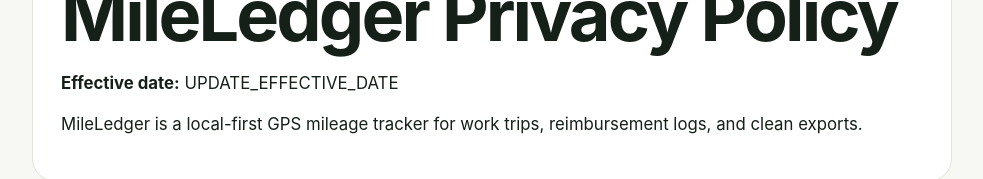
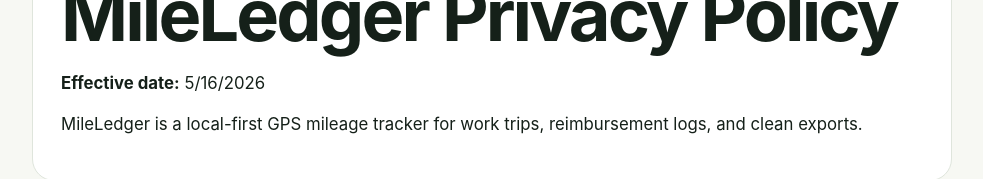
Before and after one commit to ADUB332/mileledger, a plain HTML site: page privacy.html in a window 1280 px wide. Shown: the part 206-385 px from the top of the page, without its empty margins (148-1131 px from the left). Drawn offline with Linux system fonts and the light colour scheme.

Commit message:
Update effective date in privacy policy

```diff
--- a/privacy.html
+++ b/privacy.html
@@ -16,7 +16,7 @@
     <section class="card">
       <p class="eyebrow">Privacy Policy</p>
       <h1>MileLedger Privacy Policy</h1>
-      <p><strong>Effective date:</strong> UPDATE_EFFECTIVE_DATE</p>
+      <p><strong>Effective date:</strong> 5/16/2026</p>
       <p>
         MileLedger is a local-first GPS mileage tracker for work trips, reimbursement logs,
         and clean exports.
```
